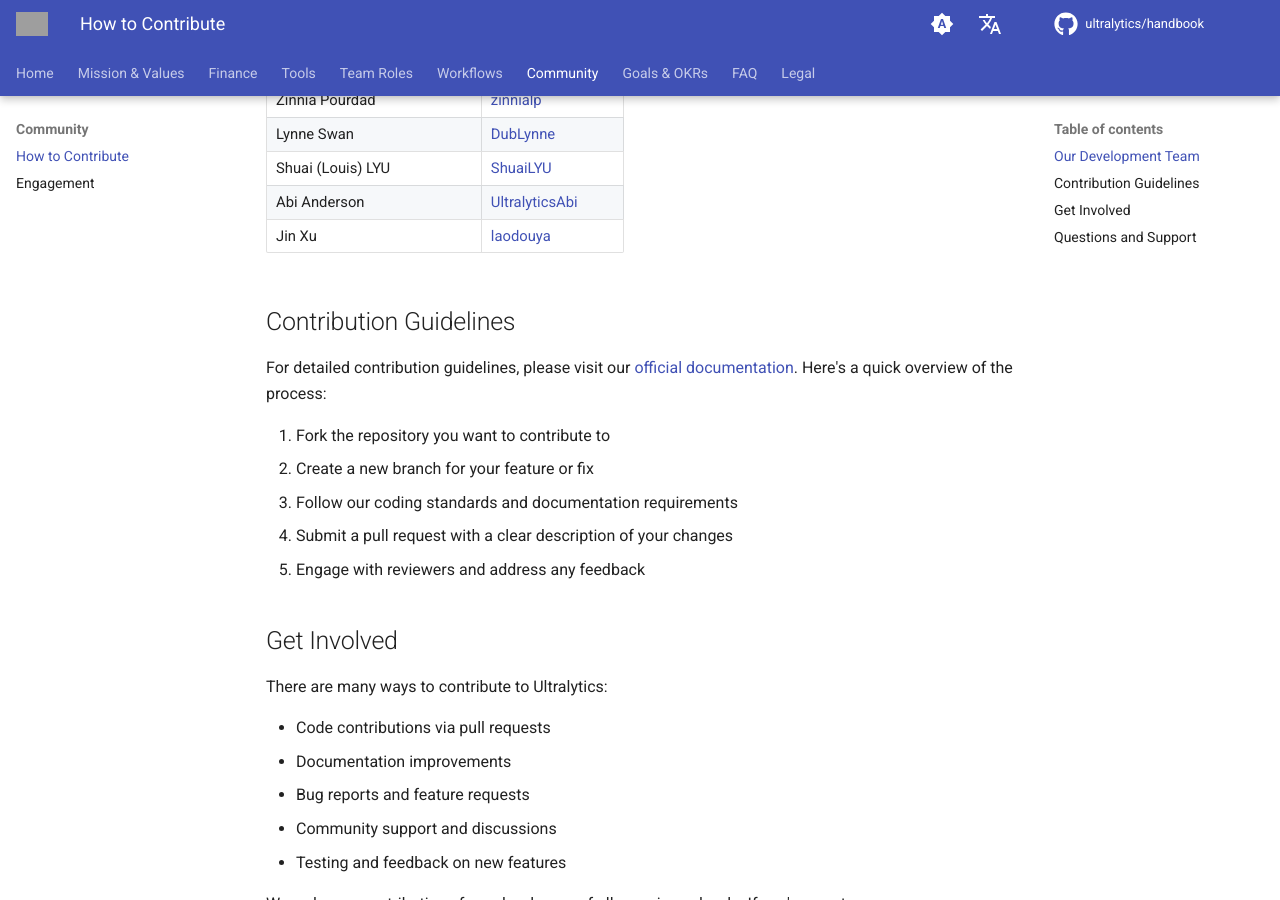
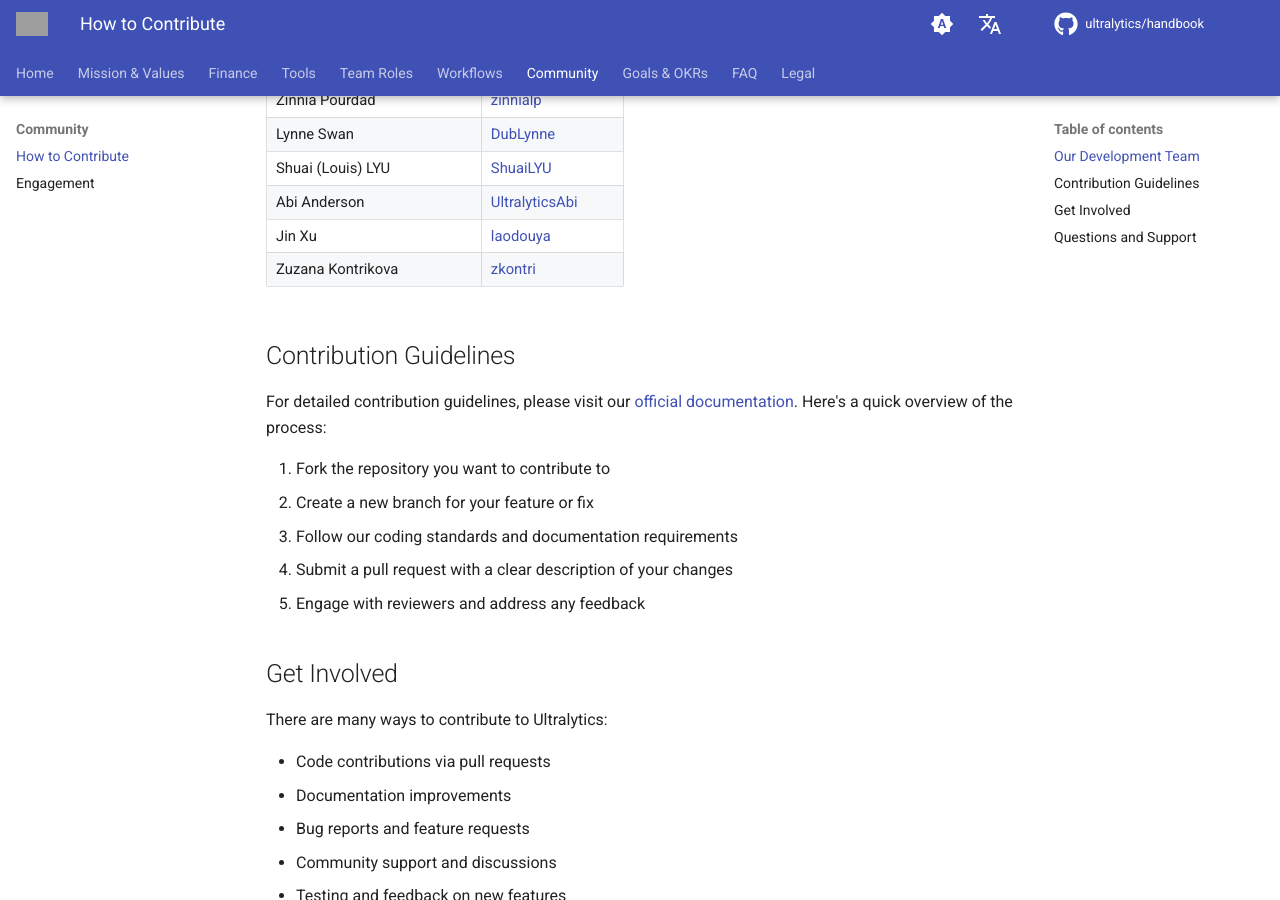
Before and after one commit to ultralytics/handbook, an MkDocs documentation site: the page built from docs/en/contributions/how-to-contribute.md, in a window 1280 px wide and 900 px high, scrolled down 1630 px. Built offline with MkDocs 1.6.1 and Material for MkDocs 9.7.7, drawn with Linux system fonts in a browser that asks for light colours; comment, search, counter and statistics services are not loaded; grey boxes are pictures that could not be loaded.

Commit message:
Updated list of contributors with my GitHub handle.md (#131)
Signed-off-by: zkontri <kontrikova.z@gmail.com>

```diff
--- a/docs/en/contributions/how-to-contribute.md
+++ b/docs/en/contributions/how-to-contribute.md
@@ -52,6 +52,7 @@
 | Shuai (Louis) LYU       | [ShuaiLYU](https://github.com/ShuaiLYU)                       |
 | Abi Anderson            | [UltralyticsAbi](https://github.com/UltralyticsAbi)           |
 | Jin Xu                  | [laodouya](https://github.com/laodouya)                       |
+| Zuzana Kontrikova       | [zkontri](https://github.com/zkontri)                         |
 
 ## Contribution Guidelines
 
```
